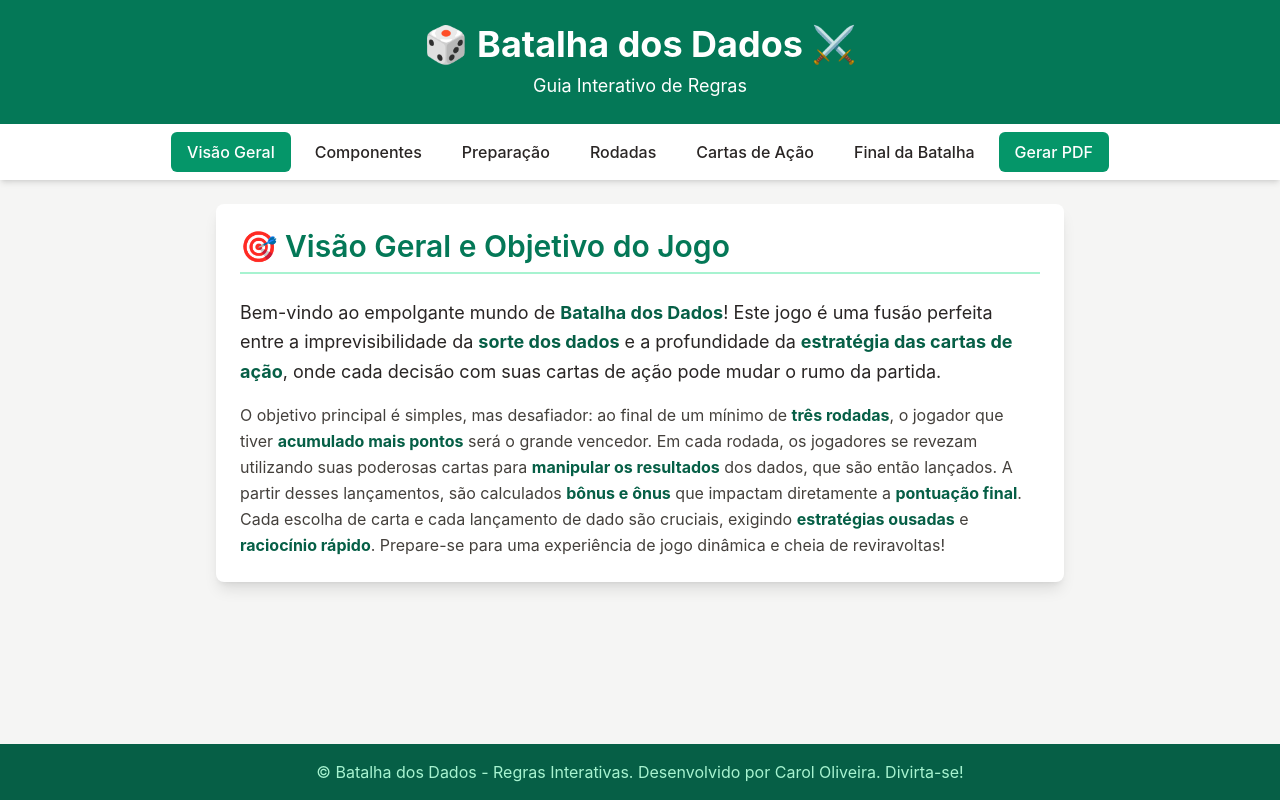
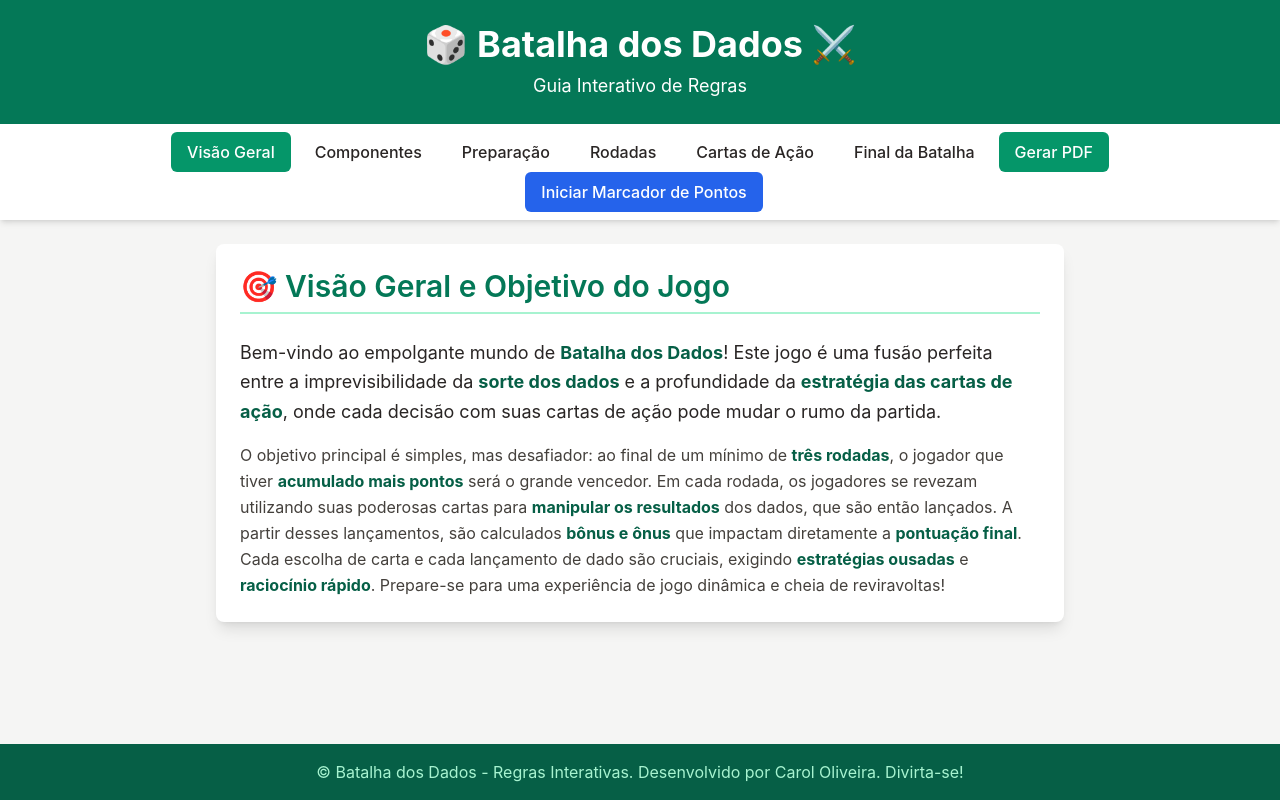
Before and after one commit to marcosoliveira78/batalhadosdados, a plain HTML site: page index.html in a window 1280 px wide. Drawn offline with nearby package versions, Linux system fonts and the light colour scheme.

Commit message:
Update index.html

```diff
--- a/index.html
+++ b/index.html
@@ -126,6 +126,7 @@
             <button class="nav-button px-3 py-2 sm:px-4 sm:py-2 rounded-md text-sm sm:text-base font-medium hover:bg-emerald-500 hover:text-white" data-target="cartas-acao">Cartas de Ação</button>
             <button class="nav-button px-3 py-2 sm:px-4 sm:py-2 rounded-md text-sm sm:text-base font-medium hover:bg-emerald-500 hover:text-white" data-target="final-batalha">Final da Batalha</button>
             <button class="nav-button px-3 py-2 sm:px-4 sm:py-2 rounded-md text-sm sm:text-base font-medium bg-emerald-600 text-white hover:bg-emerald-700" data-target="print-pdf">Gerar PDF</button>
+            <a href="marcadorDePontos.html" class="nav-button px-3 py-2 sm:px-4 sm:py-2 rounded-md text-sm sm:text-base font-medium bg-blue-600 text-white hover:bg-blue-700">Iniciar Marcador de Pontos</a>
         </div>
     </nav>
 
```
